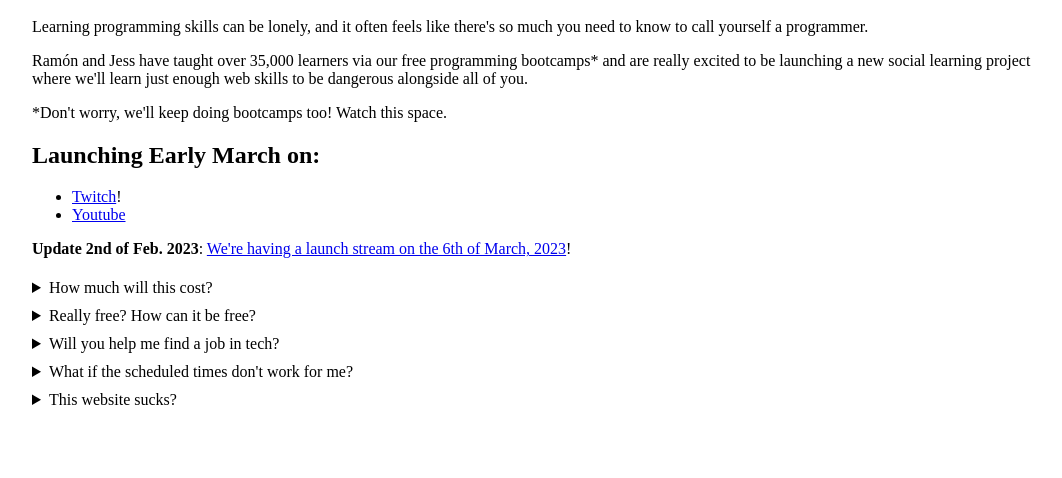
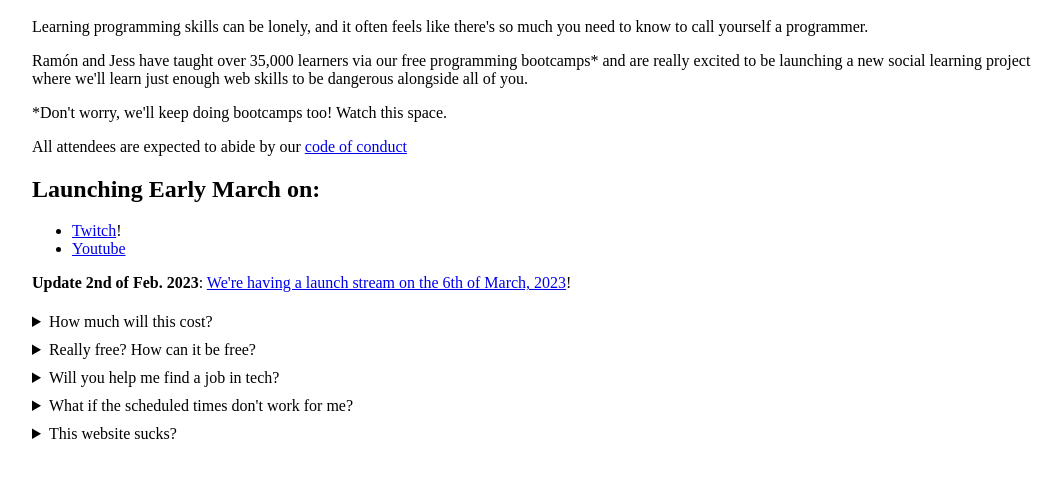
Before and after one commit to Bad-Website-Club/bad-website-club.github.io, a plain HTML site: page index.html in a window 1280 px wide. Shown: the part 118-596 px from the top of the page, without its empty margins (96-1158 px from the left). Drawn offline with Linux system fonts and the light colour scheme.

Commit message:
Update index.html

```diff
--- a/index.html
+++ b/index.html
@@ -18,6 +18,7 @@
         <p>Ramón and Jess have taught over 35,000 learners via our free programming bootcamps* and are really excited to be launching a new social learning project where we'll learn just enough web skills to be dangerous alongside all of you. </p>
 
         <p>*Don't worry, we'll keep doing bootcamps too! Watch this space.</p>
+        <p>All attendees are expected to abide by our <a href="https://github.com/Bad-Website-Club/code-of-conduct#contributor-covenant-code-of-conduct">code of conduct</a></p>
     </section>
     <section class="linkdump">
         <h2>Launching Early March on:</h2>
```
